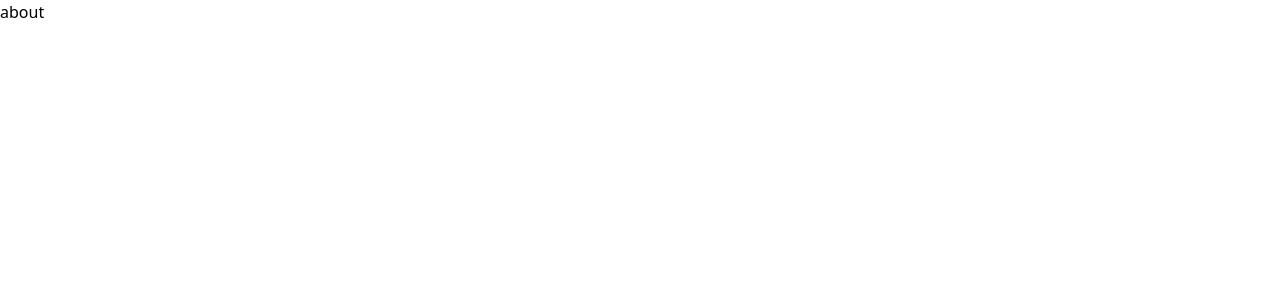
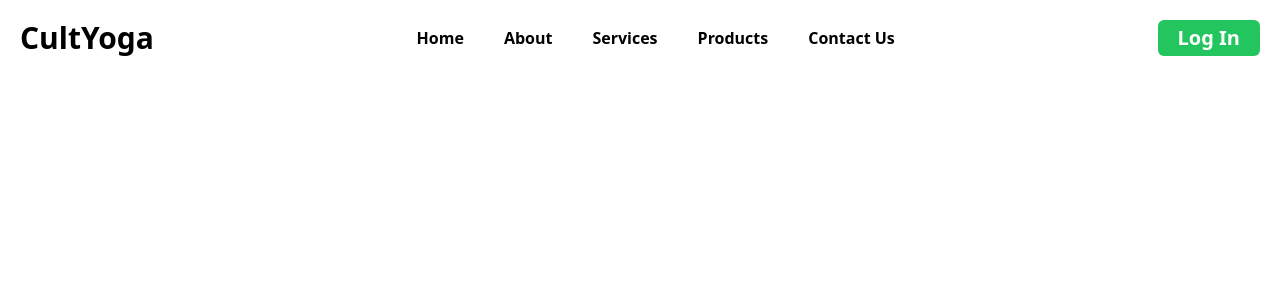
Before and after one commit to NamanRajputXXI/cultyoga, a React (Vite) app in the folder ui/: page /about in a window 1280 px wide. Shown: the top 300 px of the page. Built offline with nearby package versions, Linux system fonts and the light colour scheme.

Commit message:
ui:add nav links

```diff
--- a/ui/src/components/global/Navbar.jsx
+++ b/ui/src/components/global/Navbar.jsx
@@ -37,11 +37,21 @@ const Navbar = () => {
           <h1 className="font-bold text-3xl">CultYoga</h1>
         </div>
         <ul className="hidden md:flex gap-10">
-          <li className="font-semibold cursor-pointer">Home</li>
-          <li className="font-semibold cursor-pointer">About</li>
-          <li className="font-semibold cursor-pointer">Services</li>
-          <li className="font-semibold cursor-pointer">Products</li>
-          <li className="font-semibold cursor-pointer">Contact Us</li>
+          <li className="font-semibold cursor-pointer">
+            <Link to={"/"}>Home</Link>
+          </li>
+          <li className="font-semibold cursor-pointer">
+            <Link to={"/about"}>About</Link>
+          </li>
+          <li className="font-semibold cursor-pointer">
+            <Link to={"/services"}>Services</Link>
+          </li>
+          <li className="font-semibold cursor-pointer">
+            <Link to={"products"}>Products</Link>
+          </li>
+          <li className="font-semibold cursor-pointer">
+            <Link to={"/contact"}>Contact Us</Link>
+          </li>
         </ul>
         <div className="hidden md:flex">
           <Link
@@ -69,11 +79,21 @@ const Navbar = () => {
           </div>
         </div>
         <ul className="flex items-center justify-center flex-col gap-8">
-          <li className="font-semibold cursor-pointer">Home</li>
-          <li className="font-semibold cursor-pointer">About</li>
-          <li className="font-semibold cursor-pointer">Services</li>
-          <li className="font-semibold cursor-pointer">Products</li>
-          <li className="font-semibold cursor-pointer">Contact Us</li>
+          <li className="font-semibold cursor-pointer">
+            <Link to={"/"}>Home</Link>
+          </li>
+          <li className="font-semibold cursor-pointer">
+            <Link to={"/about"}>About</Link>
+          </li>
+          <li className="font-semibold cursor-pointer">
+            <Link to={"/services"}>Services</Link>
+          </li>
+          <li className="font-semibold cursor-pointer">
+            <Link to={"products"}>Products</Link>
+          </li>
+          <li className="font-semibold cursor-pointer">
+            <Link to={"/contact"}>Contact Us</Link>
+          </li>
         </ul>
         <div>
           <Link
--- a/ui/src/components/home/HeroSection.jsx
+++ b/ui/src/components/home/HeroSection.jsx
@@ -1,7 +1,7 @@
 import React from "react";
 
 const HeroSection = () => {
-  return <div></div>;
+  return <div>this is the hero section</div>;
 };
 
 export default HeroSection;
--- a/ui/src/pages/About.jsx
+++ b/ui/src/pages/About.jsx
@@ -1,9 +1,8 @@
 import React from "react";
+import Navbar from "../components/global/Navbar";
 
 const About = () => {
-
-  return <div>about</div>;
-
+  return <Navbar />;
 };
 
 export default About;
--- a/ui/src/pages/Home.jsx
+++ b/ui/src/pages/Home.jsx
@@ -1,8 +1,14 @@
 import React from "react";
 import Navbar from "../components/global/Navbar";
+import HeroSection from "../components/home/HeroSection";
 
 const Home = () => {
-  return <Navbar />;
+  return (
+    <>
+      <Navbar />
+      <HeroSection />
+    </>
+  );
 };
 
 export default Home;
```
